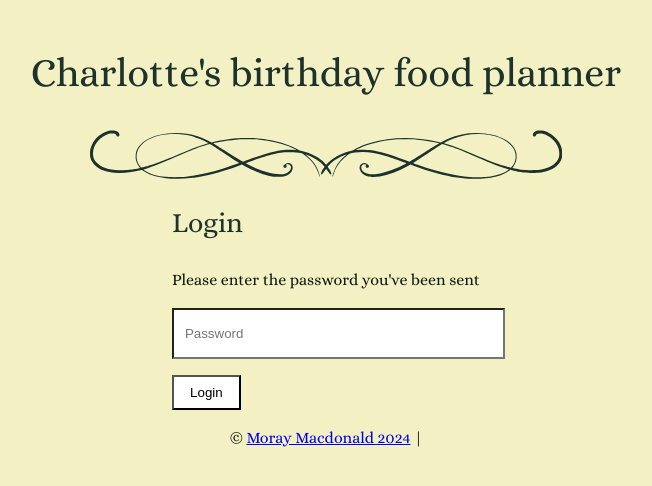
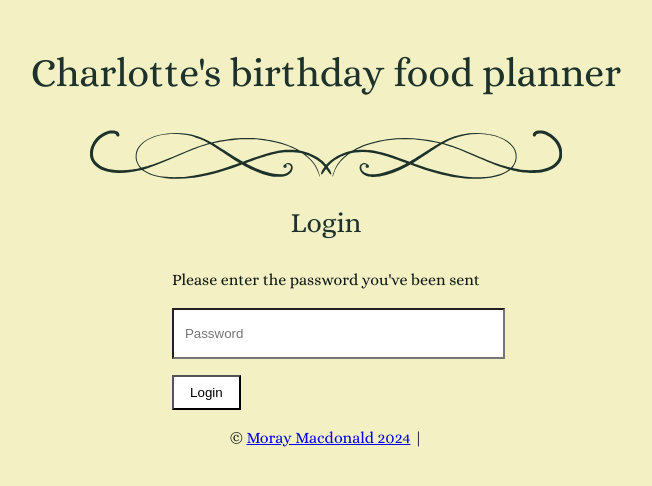
Before and after one commit to MorayM/party-food-planner, a React (Vite) app: page /login in a window 1280 px wide. Shown: the top 486 px of the page, without its empty margins (314-966 px from the left). Built offline with nearby package versions, Linux system fonts and the light colour scheme; no server answers.

Commit message:
Add time information

```diff
--- a/src/pages/index.module.scss
+++ b/src/pages/index.module.scss
@@ -1,3 +1,6 @@
 .save {
   text-align: right;
 }
+h2 {
+  text-align: center;
+}
--- a/src/pages/index.tsx
+++ b/src/pages/index.tsx
@@ -38,6 +38,7 @@ function Index() {
 
   return (
     <div>
+      <h2>We&apos;re looking forward to seeing you at The Old Theatre Royal Bath at 7:30pm on 29th July!</h2>
       <p>
         We will be at the venue from 10am to midday on the day of the party if you want to leave things in the venue
         fridge. We will also be around from 6pm.
```
